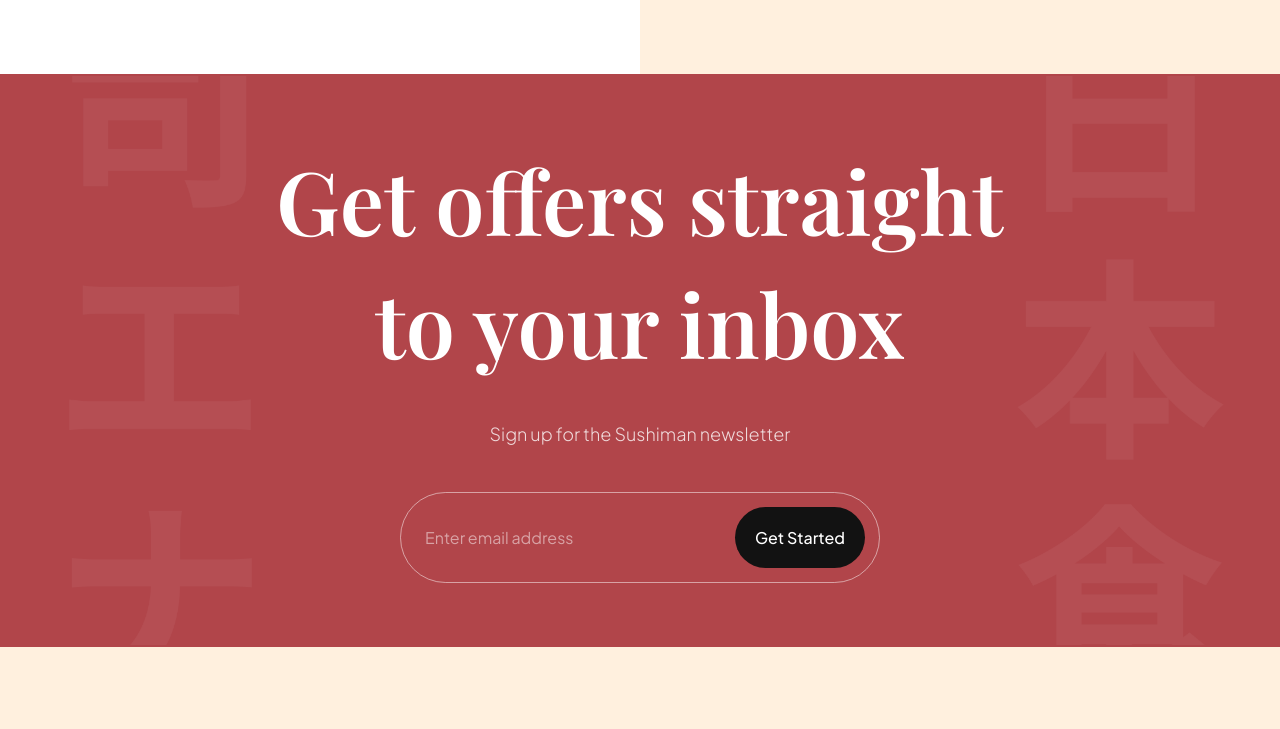
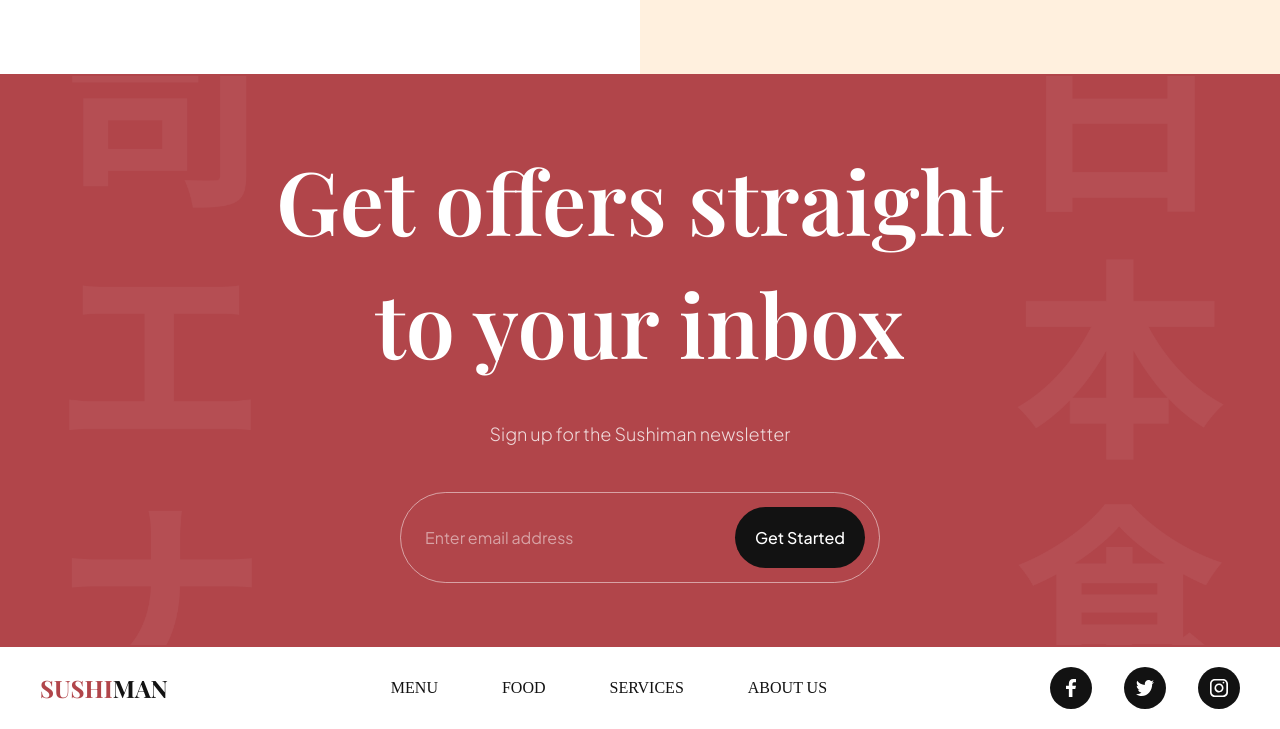
Before and after one commit to yntpdotme/sushiman-landing, a website built with Vite: page index.html in a window 1280 px wide. Shown: the part 3620-4349 px from the top of the page. Before the commit the page ends 4267 px from the top, so only its background shows below. Built offline with nearby package versions, Linux system fonts and the light colour scheme.

Commit message:
feat: implement footer section

```diff
--- /dev/null
+++ b/css/sections/footer.css
@@ -0,0 +1,62 @@
+.footer{
+	width: 100%;
+	padding: 20px 40px;
+	background-color: var(--color-white);
+
+	flex-wrap: wrap;
+	gap: 20px;
+
+	overflow: hidden;
+}
+
+.footer__logo {
+	font-size: 24px;
+	font-weight: bold;
+	font-family: var(--playfair-display);
+	text-transform: uppercase;
+	color: var(--secondary-color);
+
+	cursor: pointer;
+}
+
+.footer__logo span {
+	color: var(--primary-color);
+}
+
+.footer ul {
+	list-style: none;
+
+	display: flex;
+	flex-wrap: wrap;
+	flex-direction: row;
+	gap: 64px;
+}
+
+.footer__nav li {
+	font-size: 16px;
+	font-weight: 500;
+	font-family: var(--plus-jakarata-sans);
+	text-transform: uppercase;
+	color: var(--secondary-color);
+
+	cursor: pointer;
+}
+
+.footer__social li {
+  width: 42px;
+  height: 42px;
+
+  background-color: var(--secondary-color);
+  border-radius: 100%;
+}
+
+.footer__social li img {
+  width: 45%;
+  height: 45%;
+
+  object-fit: contain;
+}
+
+.footer ul:last-child {
+  gap: 32px;
+}
--- a/css/style.css
+++ b/css/style.css
@@ -9,6 +9,7 @@
 @import url("./sections/popular.css");
 @import url("./sections/trending.css");
 @import url("./sections/subcribe.css");
+@import url("./sections/footer.css");
 
 /* CSS variables for reusablity across all files  */
 :root {
@@ -260,6 +261,10 @@ a {
 }
 
 @media screen and (max-width: 550px) {
+	.popular-foods__filters {
+		justify-content: start;
+	}
+
 	.popular-foods__title {
 		font-size: 48px;
 	}
@@ -320,13 +325,13 @@ a {
 		padding: 32px;
 	}
 
-	.trending__content .sushi__title{
+	.trending__content .sushi__title {
 		font-size: 42px;
 	}
 }
 /* END: trending section media queries */
 
-/* START: subscribe media queries */
+/* START: subscribe section media queries */
 @media screen and (max-width: 550px) {
 	.subscription {
 		padding: 64px 32px;
@@ -359,4 +364,17 @@ a {
 		min-width: 100%;
 	}
 }
-/* END: subscribe media queries */
+/* END: subscribe section media queries */
+
+/* START: footer section media queries */
+@media screen and (max-width: 900px) {
+	.footer {
+		flex-direction: column;
+		gap: 40px;
+	}
+
+	.footer ul {
+		gap: 12px;
+	}
+}
+/* END: footer section media queries */
--- a/index.html
+++ b/index.html
@@ -366,6 +366,39 @@
 		</section>
 		<!-- END: subscribe section-->
 
+		<!-- START: footer section -->
+		<footer class="footer flex-between">
+			<h3 class="footer__logo"><span>Sushi</span>man</h3>
+
+			<ul class="footer__nav">
+				<li>
+					<a href="#menu">Menu</a>
+				</li>
+				<li>
+					<a href="#food">Food</a>
+				</li>
+				<li>
+					<a href="#services">Services</a>
+				</li>
+				<li>
+					<a href="#about-us">About us</a>
+				</li>
+			</ul>
+
+			<ul class="footer__social">
+				<li class="flex-center">
+					<img src="assets/facebook.svg" alt="facebook" />
+				</li>
+				<li class="flex-center">
+					<img src="assets/twitter.svg" alt="twitter" />
+				</li>
+				<li class="flex-center">
+					<img src="assets/instagram.svg" alt="instagram" />
+				</li>
+			</ul>
+		</footer>
+		<!-- END: footer section -->
+
 		<script type="module" src="js/script.js"></script>
 	</body>
 </html>
```
